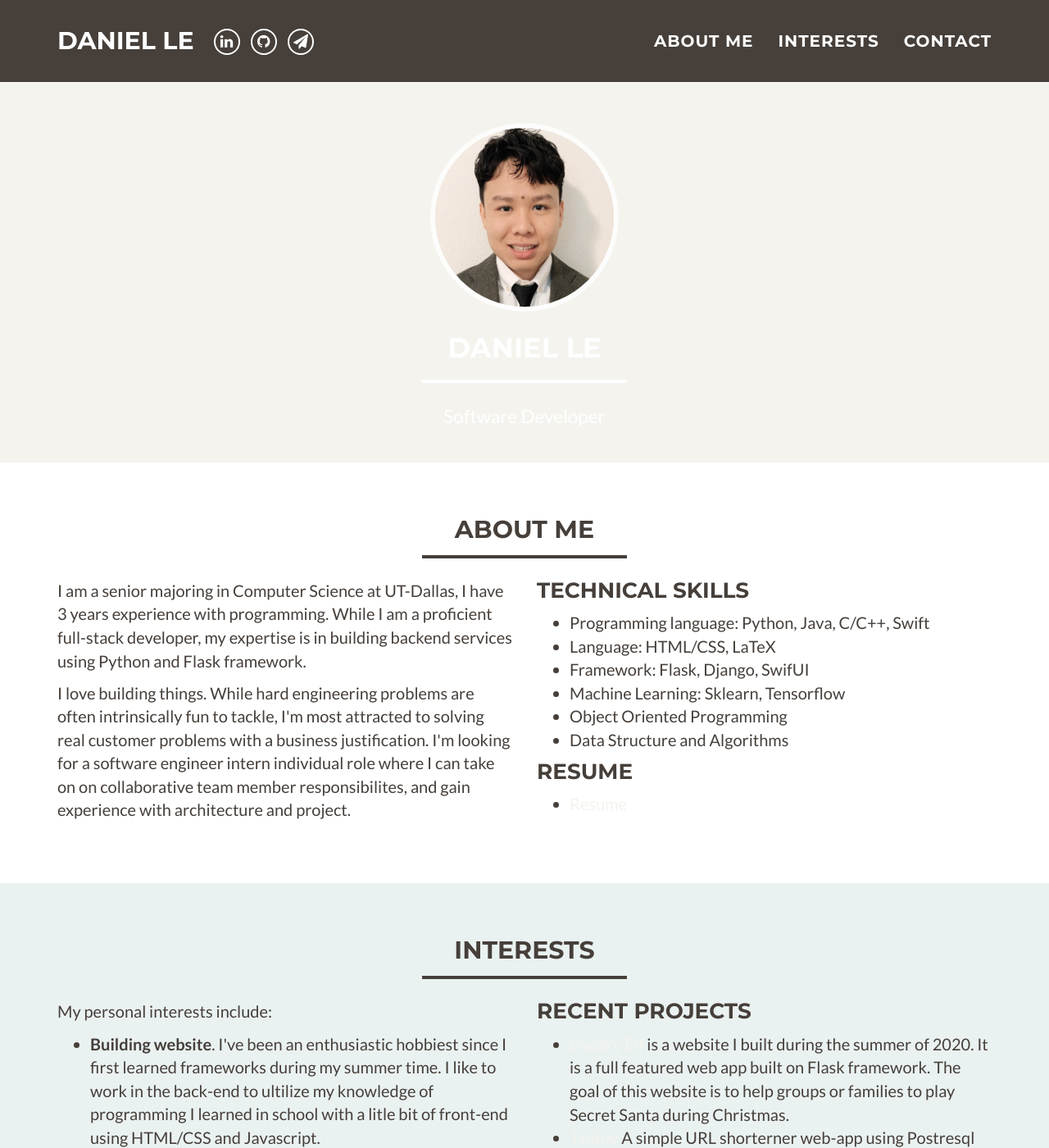
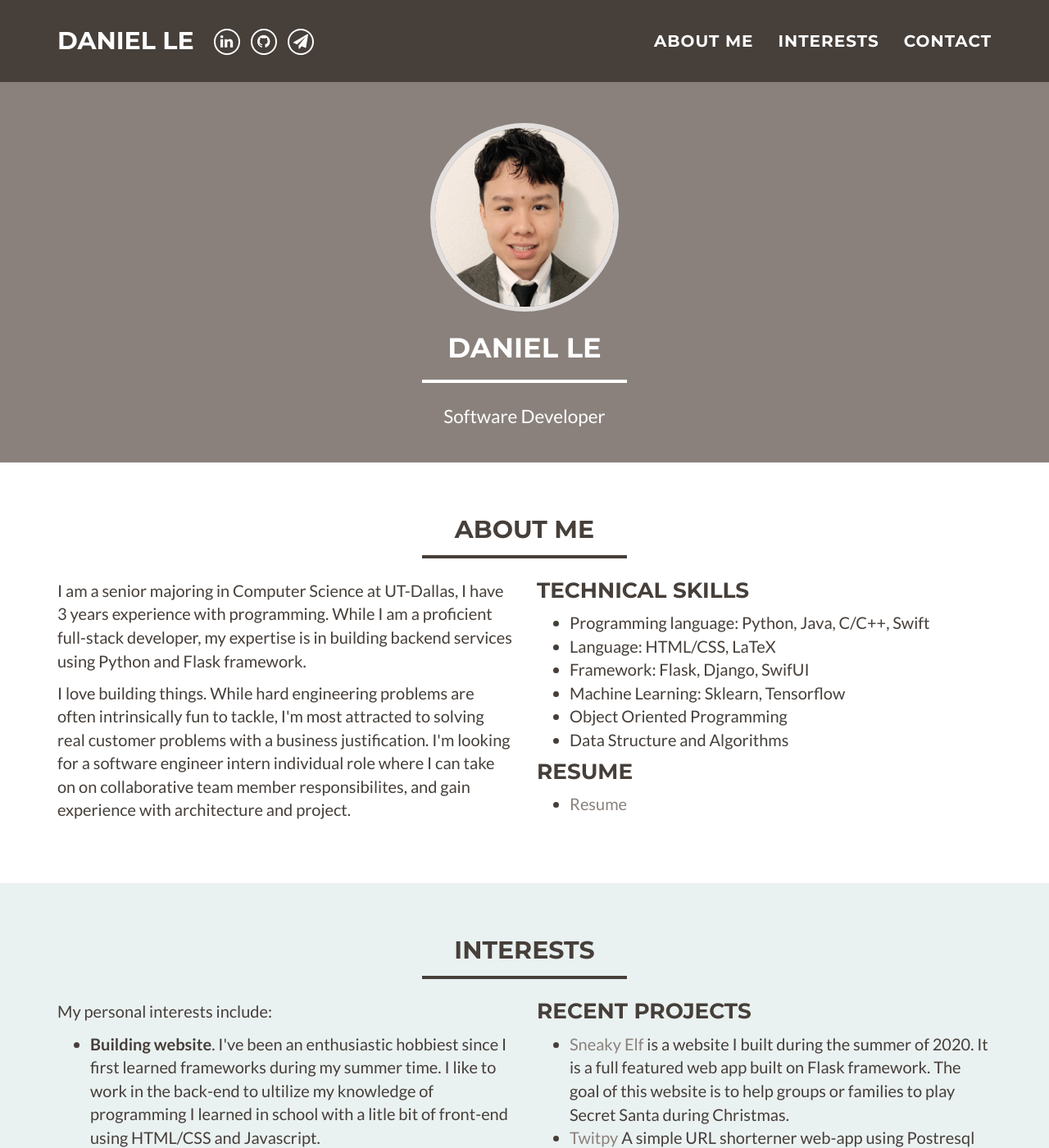
Before and after one commit to daniel-le18/daniel.github.io, a Jekyll site: the page built from index.html, in a window 1280 px wide and 1400 px high. Shown: the whole window at 82% size. Built offline with Jekyll 4.4.1, drawn with Linux system fonts in a browser that asks for light colours.

Commit message:
Update _config.yml

```diff
--- a/_config.yml
+++ b/_config.yml
@@ -22,7 +22,7 @@ bing_verify: E1786FBC3A3BAFC5BF6F28B4E0654ADB
 
 # Color settings (hex-codes without the leading hash-tag)
 color:
-  primary: F4F3EE
+  primary: 8A817C
   secondary: 463F3A
   secondary-dark: 8A817C
   section-tout: eaf1f1
```
